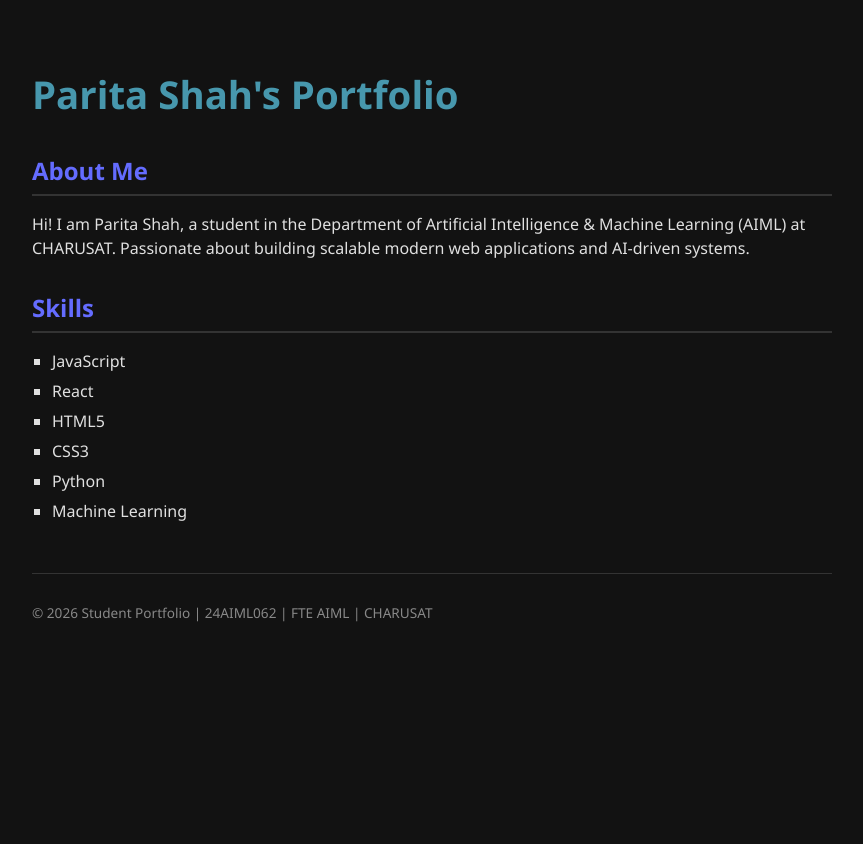
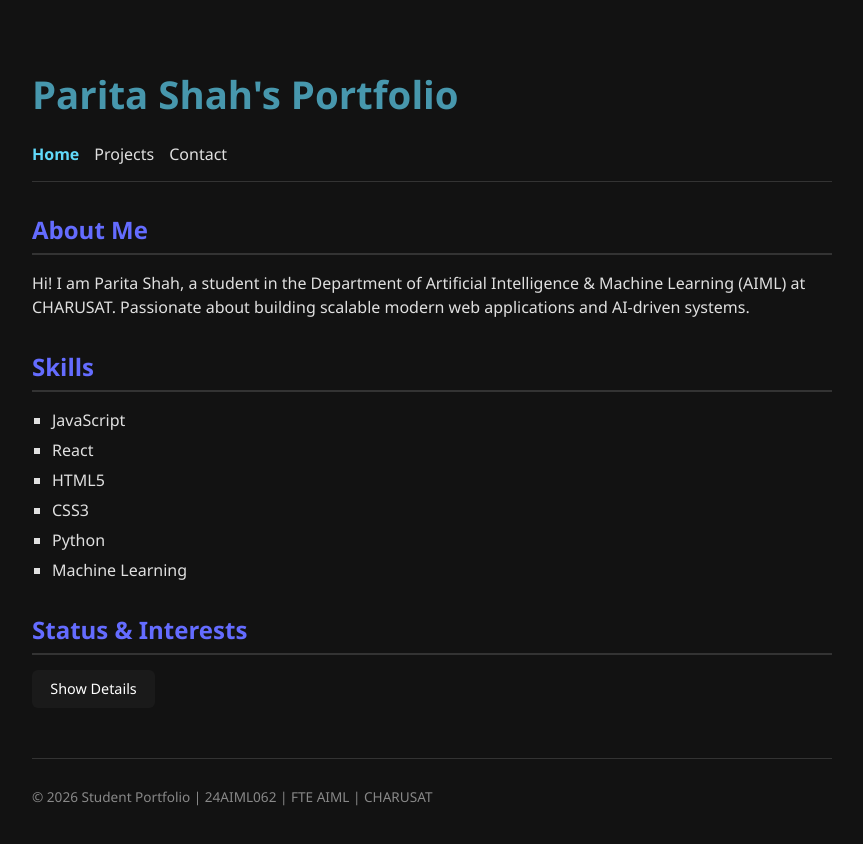
Before and after one commit to 24aiml062/awdf_portfolio, a React (Vite) app: page / in a window 1280 px wide. Shown: the top 844 px of the page, without its empty margins (208-1071 px from the left). Before the commit the page ends 800 px from the top, so only its background shows below. Built offline with nearby package versions, Linux system fonts and the light colour scheme.

Commit message:
feat(p2): implement client-side routing with React Router and state hooks

```diff
--- a/src/App.jsx
+++ b/src/App.jsx
@@ -1,17 +1,24 @@
+import { Routes, Route } from 'react-router-dom';
 import './App.css';
 import Header from './components/Header';
-import About from './components/About';
-import Skills from './components/Skills';
+import NavBar from './components/NavBar';
 import Footer from './components/Footer';
+import Home from './pages/Home';
+import Projects from './pages/Projects';
+import Contact from './pages/Contact';
 
 function App() {
-  const mySkills = ['JavaScript', 'React', 'HTML5', 'CSS3', 'Python', 'Machine Learning'];
-
   return (
     <div className="app-container">
       <Header name="Parita Shah" />
-      <About />
-      <Skills skillList={mySkills} />
+      <NavBar />
+
+      <Routes>
+        <Route path="/" element={<Home />} />
+        <Route path="/projects" element={<Projects />} />
+        <Route path="/contact" element={<Contact />} />
+      </Routes>
+
       <Footer />
     </div>
   );
--- /dev/null
+++ b/src/components/NavBar.jsx
@@ -0,0 +1,22 @@
+import { Link, useLocation } from 'react-router-dom';
+
+function NavBar() {
+  const location = useLocation();
+
+  const linkStyle = (path) => ({
+    marginRight: '15px',
+    fontWeight: location.pathname === path ? 'bold' : 'normal',
+    color: location.pathname === path ? '#61dafb' : '#e0e0e0',
+    textDecoration: 'none',
+  });
+
+  return (
+    <nav style={{ padding: '15px 0', borderBottom: '1px solid #333', marginBottom: '20px' }}>
+      <Link to="/" style={linkStyle('/')}>Home</Link>
+      <Link to="/projects" style={linkStyle('/projects')}>Projects</Link>
+      <Link to="/contact" style={linkStyle('/contact')}>Contact</Link>
+    </nav>
+  );
+}
+
+export default NavBar;
--- a/src/main.jsx
+++ b/src/main.jsx
@@ -1,10 +1,13 @@
 import { StrictMode } from 'react';
 import { createRoot } from 'react-dom/client';
+import { BrowserRouter } from 'react-router-dom';
 import './index.css';
 import App from './App.jsx';
 
 createRoot(document.getElementById('root')).render(
   <StrictMode>
-    <App />
+    <BrowserRouter>
+      <App />
+    </BrowserRouter>
   </StrictMode>
 );
--- /dev/null
+++ b/src/pages/Contact.jsx
@@ -0,0 +1,25 @@
+import { useState } from 'react';
+
+function Contact() {
+  const [message, setMessage] = useState('');
+
+  return (
+    <div>
+      <h2>Contact Me</h2>
+      <div style={{ marginBottom: '15px' }}>
+        <input
+          type="text"
+          value={message}
+          onChange={(e) => setMessage(e.target.value)}
+          placeholder="Type your message here..."
+          style={{ width: '60%', maxWidth: '400px' }}
+        />
+      </div>
+      <p style={{ color: '#61dafb' }}>
+        Live Feedback: <em>{message || 'Waiting for input...'}</em>
+      </p>
+    </div>
+  );
+}
+
+export default Contact;
--- /dev/null
+++ b/src/pages/Home.jsx
@@ -0,0 +1,30 @@
+import { useState } from 'react';
+import About from '../components/About';
+import Skills from '../components/Skills';
+
+function Home() {
+  const [showBioDetails, setShowBioDetails] = useState(false);
+  const mySkills = ['JavaScript', 'React', 'HTML5', 'CSS3', 'Python', 'Machine Learning'];
+
+  return (
+    <div>
+      <About />
+      <Skills skillList={mySkills} />
+
+      <section>
+        <h2>Status & Interests</h2>
+        <button onClick={() => setShowBioDetails(!showBioDetails)}>
+          {showBioDetails ? 'Hide Details' : 'Show Details'}
+        </button>
+        {showBioDetails && (
+          <p style={{ marginTop: '10px', color: '#a0a0a0' }}>
+            Currently pursuing B.Tech in Artificial Intelligence & Machine Learning (Semester 5).
+            Exploring React component architecture and modern full-stack development.
+          </p>
+        )}
+      </section>
+    </div>
+  );
+}
+
+export default Home;
--- /dev/null
+++ b/src/pages/Projects.jsx
@@ -0,0 +1,23 @@
+function Projects() {
+  const sampleProjects = [
+    { id: 1, title: 'AI Portfolio Website', desc: 'Interactive React application with component-driven architecture.' },
+    { id: 2, title: 'Task Manager API', desc: 'RESTful API with Node.js, Express, and MongoDB.' },
+    { id: 3, title: 'Deep Learning Model Explorer', desc: 'Computer vision and NLP model visualization workbench.' }
+  ];
+
+  return (
+    <div>
+      <h2>Academic Projects</h2>
+      <ul>
+        {sampleProjects.map((p) => (
+          <li key={p.id} style={{ marginBottom: '15px' }}>
+            <strong>{p.title}</strong>
+            <p style={{ margin: '4px 0', color: '#aaa' }}>{p.desc}</p>
+          </li>
+        ))}
+      </ul>
+    </div>
+  );
+}
+
+export default Projects;
```
